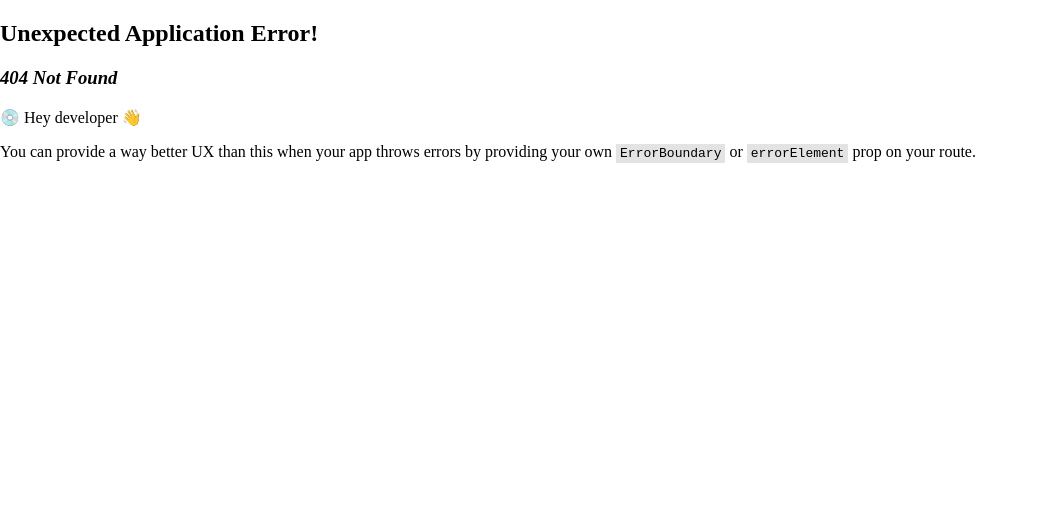
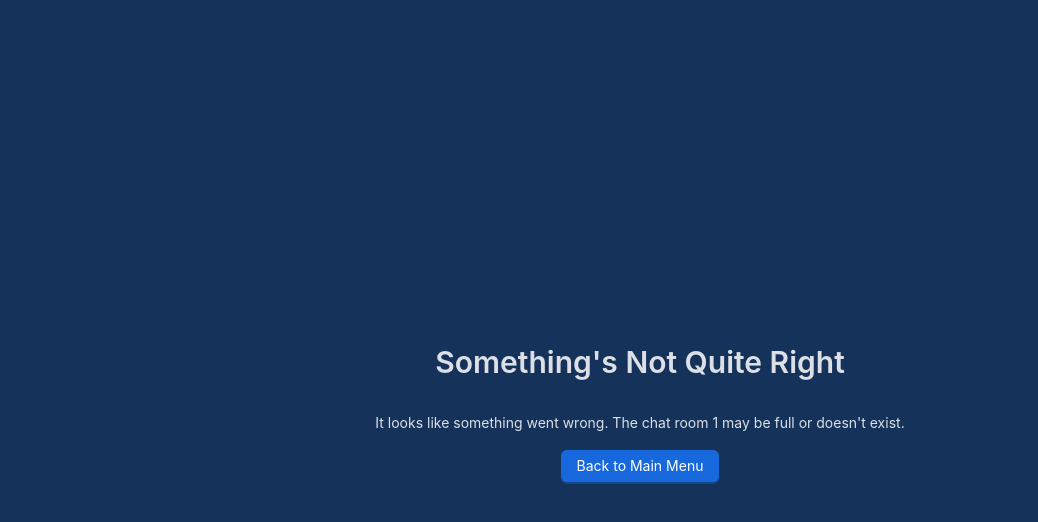
Before and after one commit to galletafromjell666/peer-chat-client, a React (Vite) app: page /chat/1/invalid in a window 1280 px wide. Before the commit this address had no page. Shown: the top 522 px of the page, without its empty margins (0-1038 px from the left). Built offline with nearby package versions, Linux system fonts and the light colour scheme.

Commit message:
Add invalid chat room view and route

```diff
--- a/src/App.tsx
+++ b/src/App.tsx
@@ -2,6 +2,7 @@ import { createBrowserRouter, RouterProvider } from "react-router-dom";
 import CreateAndJoin from "./modules/chat/components/createAndJoin/index.tsx";
 import Conversation from "./modules/chat/components/conversation/index.tsx";
 import ChatRootComponent from "./modules/chat/index.tsx";
+import Invalid from "./modules/chat/components/invalid/index.tsx";
 
 const router = createBrowserRouter([
   {
@@ -20,6 +21,10 @@ const router = createBrowserRouter([
         path: ":chatId",
         element: <Conversation />,
       },
+      {
+        path: ":chatId/invalid",
+        element: <Invalid />,
+      },
     ],
   },
 ]);
--- /dev/null
+++ b/src/modules/chat/components/invalid/index.tsx
@@ -0,0 +1,40 @@
+import { useNavigate, useParams } from "react-router-dom";
+import { Button, Flex, Typography, theme } from "antd";
+const { Text, Title } = Typography;
+const { useToken } = theme;
+
+function Invalid() {
+  const params = useParams();
+  const { token } = useToken();
+  const navigate = useNavigate();
+
+  const chatId = params?.chatId;
+
+  const handleBackToMainMenuButton = () => {
+    navigate("/chat/create-join");
+  };
+
+  return (
+    <Flex
+      justify="center"
+      align="center"
+      vertical
+      style={{
+        backgroundColor: token.colorPrimaryBg,
+        width: "100dvw",
+        height: "100dvh",
+      }}
+      gap="middle"
+    >
+      <Title level={2}>Something's Not Quite Right</Title>
+      <Text style={{ alignSelf: "center", margin: "0 2rem" }}>
+        {`It looks like something went wrong. The chat room ${chatId} may be full or doesn't exist.`}
+      </Text>
+      <Button type="primary" onClick={handleBackToMainMenuButton}>
+        Back to Main Menu
+      </Button>
+    </Flex>
+  );
+}
+
+export default Invalid;
```
